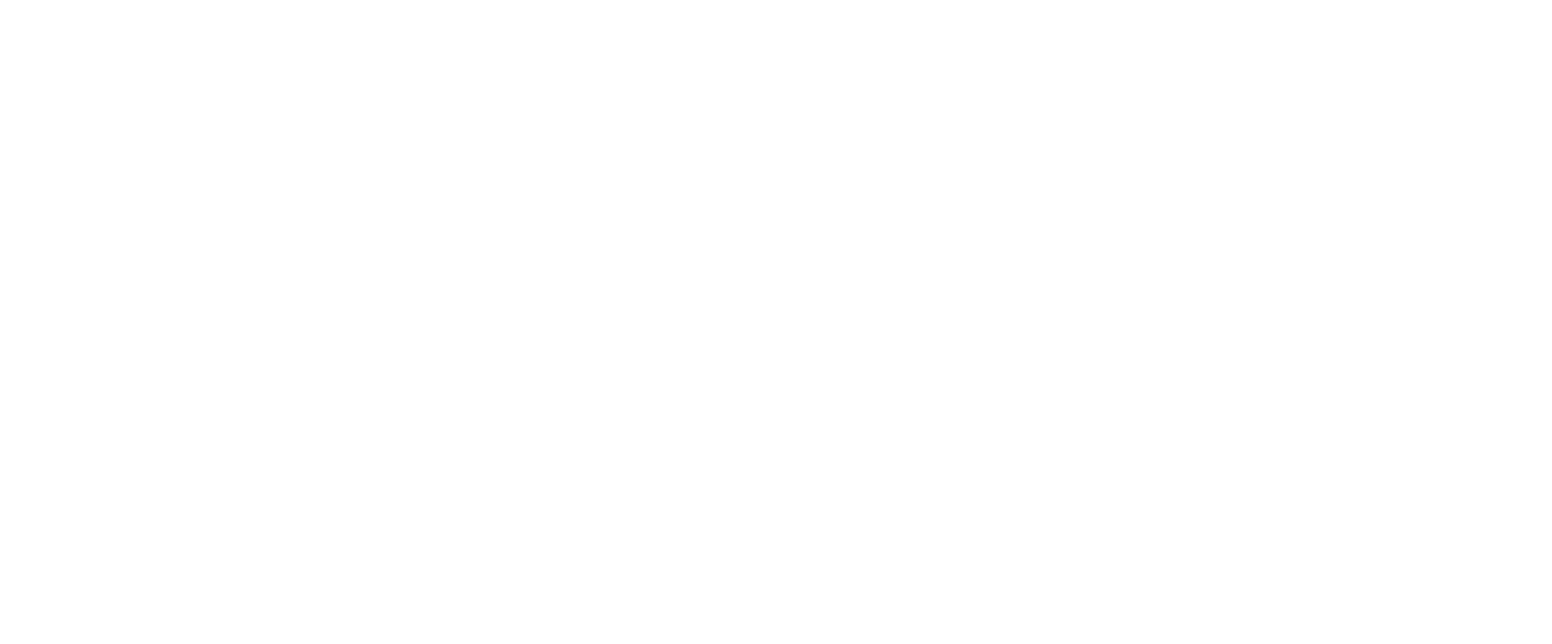
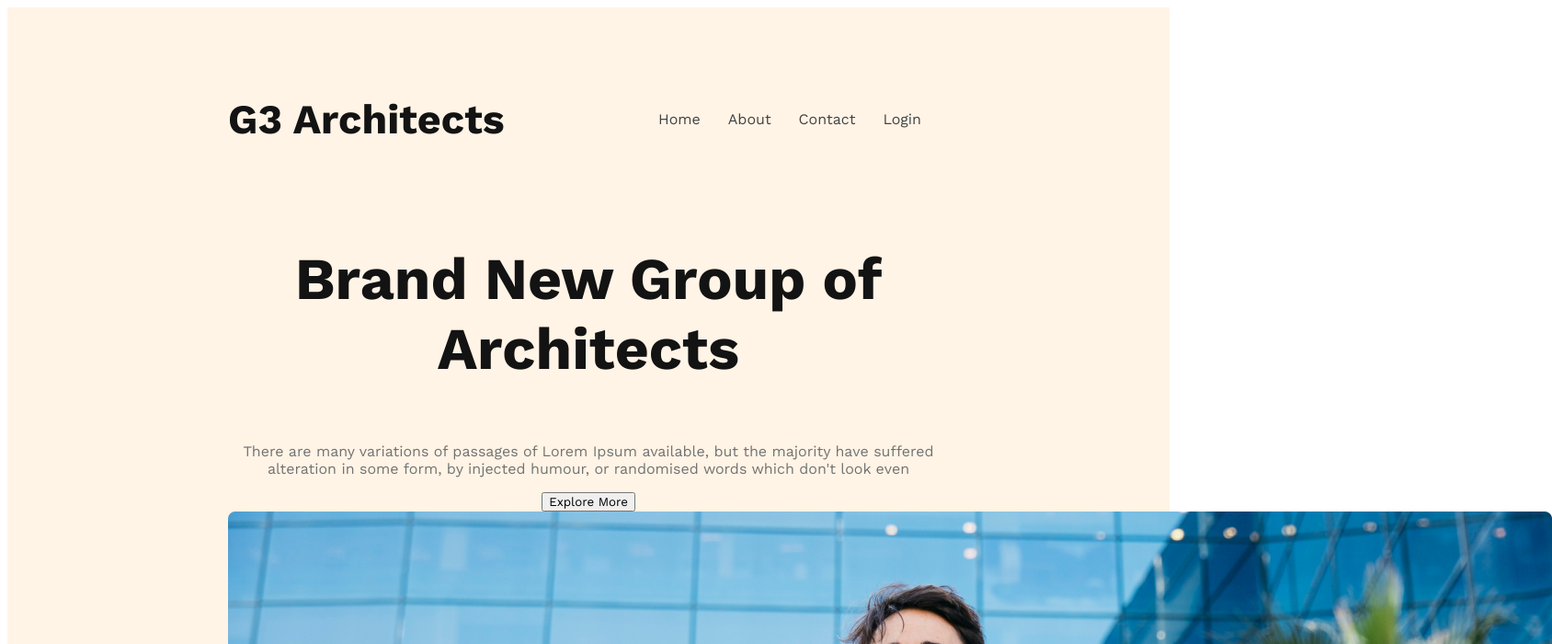
Before and after one commit to Protimaa/g3-architects-website, a plain HTML site: page index.html in a window 1280 px wide. Shown: the top 700 px of the page at 92% size, 1688 px wide, since content can reach past the window. Drawn offline with nearby package versions, Linux system fonts and the light colour scheme.

Commit message:
banner content added

```diff
--- a/index.html
+++ b/index.html
@@ -9,7 +9,23 @@
 </head>
 <body>
     <header>
-
+        <nav>
+            <h3 class="nav-title">G3 Architects</h3>
+            <ul>
+                <li><a href="">Home</a></li>
+                <li><a href="">About</a></li>
+                <li><a href="">Contact</a></li>
+                <li><a href="">Login</a></li>
+            </ul>
+        </nav>
+        <div class="banner">
+            <div class="banner-content">
+                <h3 class="banner-title">Brand New Group of Architects </h3>
+                <p class="banner-description">There are many variations of passages of Lorem Ipsum available, but the majority have suffered alteration in some form, by injected humour, or randomised words which don't look even</p>
+                <button class="btn-primary">Explore More</button>
+            </div>
+            <img src="images/banner.png" alt="">
+        </div>
     </header>
 
     <main></main>
--- a/styles/style.css
+++ b/styles/style.css
@@ -1,7 +1,55 @@
 
+/* work sans font from google fonts  */
 
 @import url('https://fonts.googleapis.com/css2?family=Work+Sans:ital,wght@0,400;0,600;0,700;0,800;1,400;1,600;1,700;1,800&display=swap');
 
+
+/* Shared styles  */
 *{
     font-family: 'Work Sans', sans-serif;
 }
+.btn-primary{
+
+}
+/* header styles */
+header{
+    background: rgba(255, 144, 14, 0.10);
+    padding: 50px 240px;
+}
+nav{
+    display: flex;
+    justify-content: space-between;
+    align-items: center;
+}
+.nav-title{
+    font-size: 2.8rem;
+    font-weight: 700;
+    color: #131313;
+}
+nav > ul{
+    display: flex;
+}
+nav li{
+    list-style: none;
+    margin-right: 30px;
+    font-weight: 500;
+    font-size: 1rem;
+}
+nav li a{
+    text-decoration: none;
+    color: #424242;
+}
+/* banner styles  */
+.banner-content{
+    max-width: 800px;
+    text-align: center;
+    margin: 0 auto;
+}
+.banner-title{
+    font-size: 4rem;
+    font-weight: 700;
+    color: #131313;
+}
+.banner-description{
+    color: #727272;
+}
```
Also changed, not shown: images/architect.png (added), images/banner.png (added), images/icons/customers.png (added), images/icons/email.png (added), images/icons/projects.png (added), images/icons/ribon.png (added), images/sponsors/amazon.png (added), images/sponsors/figma.png (added), images/sponsors/google.png (added), images/sponsors/spotify.png (added), images/sponsors/telerama.png (added), images/team1.png (added), images/team2.png (added), images/team3.png (added), 1 more files.
